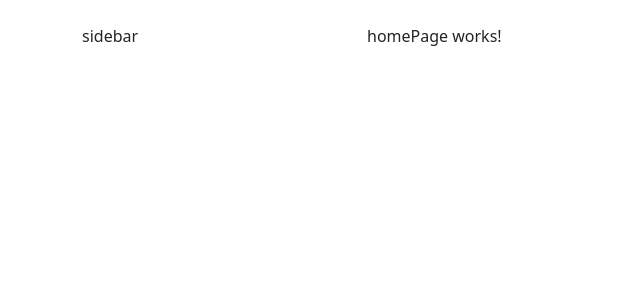
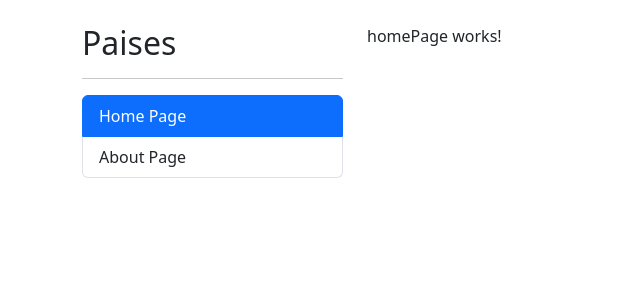
Before and after one commit to adriancamarena2310/Proyecto-3, an Angular app: page / in a window 1280 px wide. Before the commit this address led to /home. Shown: the top 300 px of the page, without its empty margins (0-640 px from the left). Built offline with nearby package versions, Linux system fonts and the light colour scheme.

Commit message:
video-116 RouterLink y RouterLinkOptions

```diff
--- a/src/app/app.component.html
+++ b/src/app/app.component.html
@@ -2,7 +2,7 @@
 
   <div class="col-3">
     <!-- Sidebar -->
-    sidebar
+    <shared-sidebar></shared-sidebar>
   </div>
 
   <div class="col">
--- a/src/app/app.routing.module.ts
+++ b/src/app/app.routing.module.ts
@@ -5,14 +5,14 @@ import { AboutPageComponent } from './shared/pages/about-page/about-page.compone
 
 const routes: Routes = [
   {
-    path: 'home',
+    path: '',
     component: HomePageComponent
   },{
     path: 'about',
     component: AboutPageComponent
   },{
     path: '**',
-    redirectTo: 'home'
+    redirectTo: ''
   }
 ]
 
--- /dev/null
+++ b/src/app/shared/components/sidebar/sidebar.component.html
@@ -0,0 +1,17 @@
+<h2>Paises</h2>
+<hr>
+
+<ul class="list-group">
+
+  <li class="list-group-item"
+  routerLinkActive = "active"
+  [routerLinkActiveOptions]="{ exact: true }"
+   routerLink="">
+    Home Page
+  </li>
+  <li class="list-group-item"
+  routerLinkActive = "active"
+    routerLink="about">
+    About Page
+  </li>
+</ul>
--- /dev/null
+++ b/src/app/shared/components/sidebar/sidebar.component.ts
@@ -0,0 +1,14 @@
+import { Component, OnInit } from '@angular/core';
+
+@Component({
+  selector: 'shared-sidebar',
+  templateUrl: './sidebar.component.html'
+})
+export class SidebarComponent implements OnInit {
+
+  constructor() { }
+
+  ngOnInit() {
+  }
+
+}
```
Also changed, not shown: src/app/shared/shared.module.ts (+8 -3 lines).
